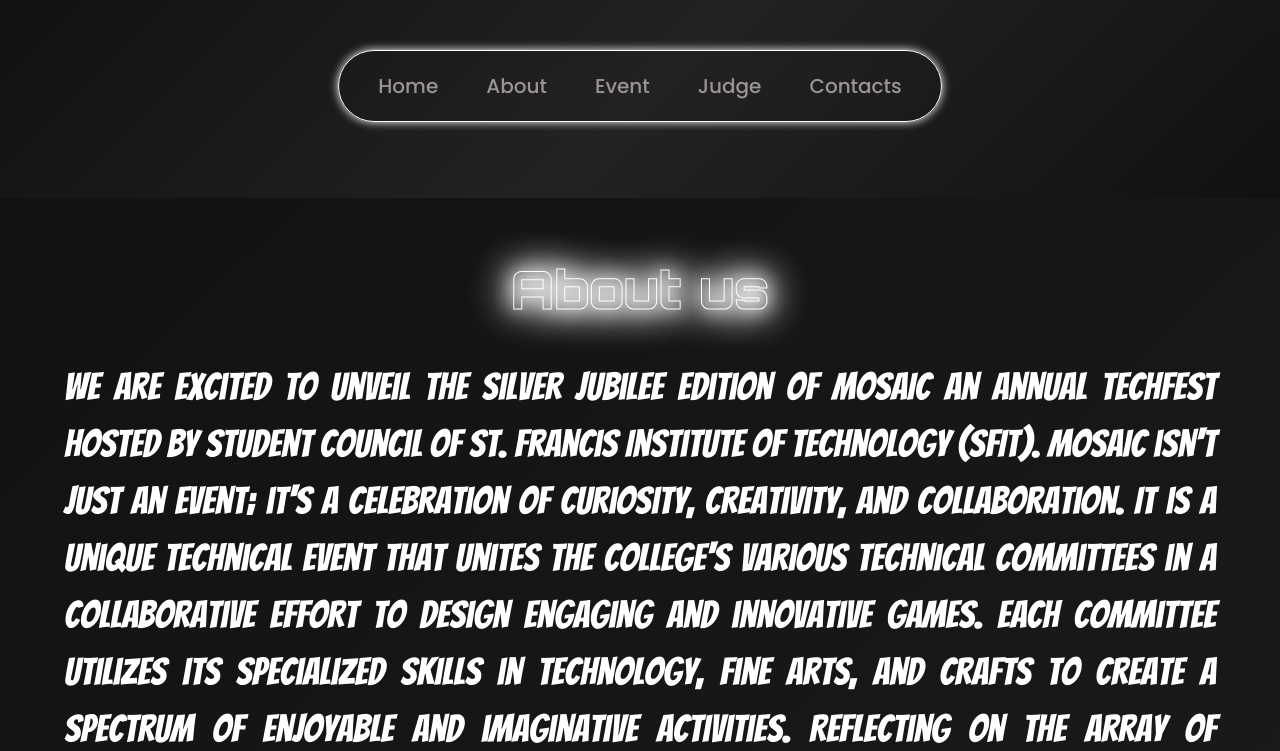
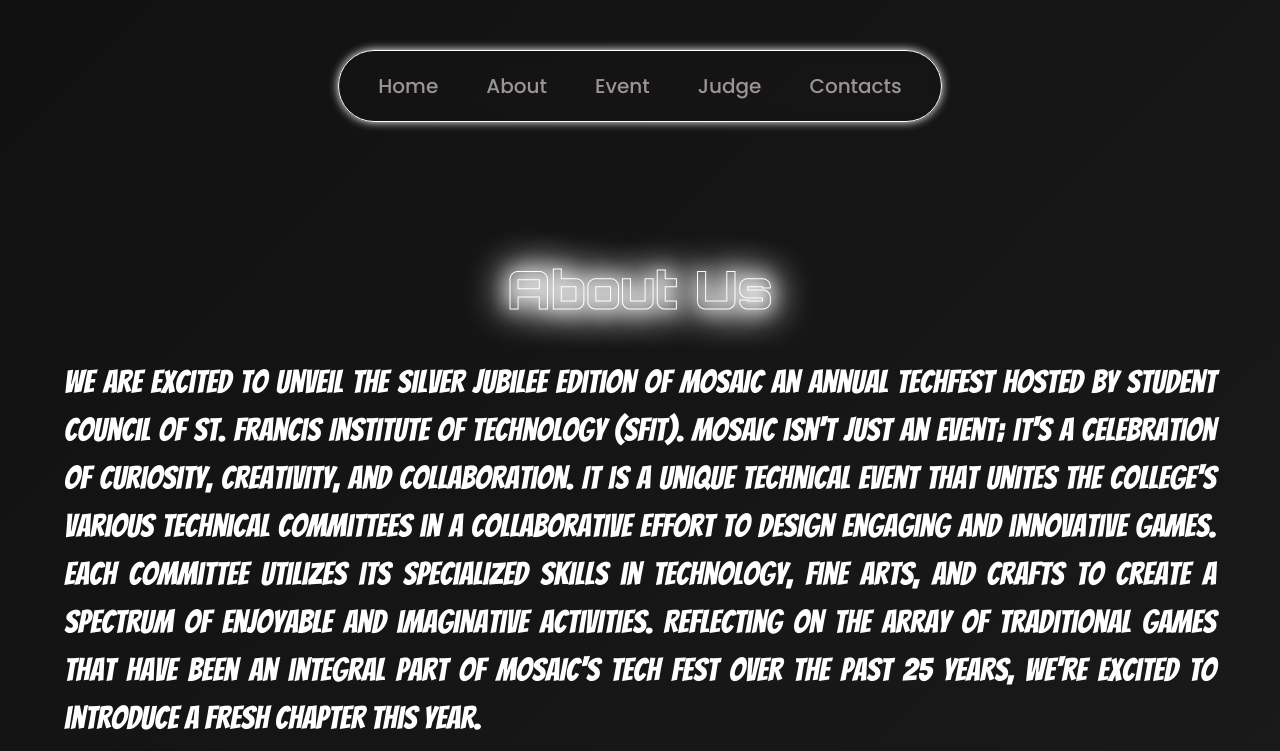
Before and after one commit to ShaneCoelho/Mosaic_Website, a React (Create React App) app: page / in a window 1280 px wide. Shown: the top 751 px of the page. Built offline with nearby package versions, Linux system fonts and the light colour scheme; a web font is replaced by a local one.

Commit message:
all done

```diff
--- a/src/App.js
+++ b/src/App.js
@@ -15,10 +15,7 @@
 const App = () => {
 
   window.onload = () => {
-    function stars(section, maxHeight, count) {
-      var i = 0;
-
-      while (i < count) {
+    function createStar(maxHeight) {
       const star = document.createElement('i');
       const x = Math.floor(Math.random() * window.innerWidth);
       const y = Math.floor(Math.random() * maxHeight);
@@ -33,22 +30,21 @@
       star.style.animationDuration = 2 + duration + 's';
       star.style.animationDelay = duration + 's';
 
-        section.appendChild(star);
-        i++;
-      }
+      return star;
     }
 
     const sections = document.querySelectorAll('section');
+    const windowHeight = window.innerHeight;
+    const documentHeight = document.documentElement.scrollHeight;
+    const maxHeight = window.innerWidth <= 768 ? 1.001 * windowHeight : Math.max(windowHeight, documentHeight);
+    const starCount = window.innerWidth <= 768 ? 15 : 150;
+
     sections.forEach((section) => {
-      let maxHeight = Math.max(window.innerHeight, document.documentElement.scrollHeight);
-      let starCount = 200;
-
-      if (window.innerWidth <= 768) {
-        maxHeight /= 1.1;
-        starCount = 20;
+      const fragment = document.createDocumentFragment();
+      for (let i = 0; i < starCount; i++) {
+        fragment.appendChild(createStar(maxHeight));
       }
-
-      stars(section, maxHeight, starCount);
+      section.appendChild(fragment);
     });
   };
 
--- a/src/pages/About/About.css
+++ b/src/pages/About/About.css
@@ -11,7 +11,15 @@
     /* background: url('../../assets/abt-bg.jpg');
     background-size: cover; */
 }
-
+  .about-section-title{
+        width: 100%;
+        margin-top: 30px;
+        font-family: 'Orbitron', sans-serif;
+          color: transparent;
+          -webkit-text-stroke-width: 1px;
+          -webkit-text-stroke-color: white;
+          text-shadow: -5px 0 40px #fff, 5px 0 40px #fff, 0 0 20px #fff;
+      }
 .about-content{
     width: 90%;
     display: flex;
@@ -22,7 +30,7 @@
     text-align: justify;
 }
 .about-txt{
-    font-size: 38px;
+    font-size: 32px;
     font-family: 'Bangers', cursive;
 }
 @media (max-width: 768px) {
@@ -34,4 +42,14 @@
     .about-txt {
         font-size: 24px;
     }
+    .about-section-title{
+        width: 100%;
+        margin-top: 30px;
+        font-family: 'Orbitron', sans-serif;
+          color: transparent;
+          -webkit-text-stroke-width: 1px;
+          -webkit-text-stroke-color: white;
+          text-shadow: -5px 0 40px #fff, 5px 0 40px #fff, 0 0 20px #fff;
+      }
+
 }
--- a/src/pages/About/About.js
+++ b/src/pages/About/About.js
@@ -5,7 +5,7 @@
   return (
     <section id = "about-section" section class="about">
        <header>
-          <h1 class="section-title">About </h1>&nbsp;&nbsp;&nbsp;&nbsp;<h1 class="section-title">us</h1>
+          <h1 class="about-section-title">About Us</h1>
         </header>
         <div class='about-content'>
           <p class='about-txt'>
--- a/src/pages/ChiefGuest/ChiefGuest.css
+++ b/src/pages/ChiefGuest/ChiefGuest.css
@@ -16,6 +16,7 @@
     flex-direction: column;
     align-items: center;
   min-height: 100vh;
+  background: rgba(20, 20, 20, 0);
 }
 .guest-container {
   font-family: 'Bangers', cursive;
--- a/src/pages/ContactUs/ContactUs.css
+++ b/src/pages/ContactUs/ContactUs.css
@@ -1,5 +1,8 @@
 @import url("https://fonts.googleapis.com/css2?family=Nunito:wght@900&family=Orbitron:wght@900&family=Poppins:wght@200;400&display=swap");
 
+#contact-section{
+  background: rgba(20, 20, 20, 0);
+}
 .earthbg {
   background-image: url("../../assets/ContactUs/bg.png");
   background-size: cover;
@@ -18,7 +21,6 @@
 
 .contact_div {
   margin-top: 4em;
-
   min-width: 300px;
   max-width: 400px;
   margin-bottom: 2em;
--- a/src/pages/Hero/Hero.css
+++ b/src/pages/Hero/Hero.css
@@ -6,6 +6,9 @@
   padding: 0;
   box-sizing: border-box;
   font-family: "Poppins", sans-serif;
+}
+#home{
+  background: rgba(20, 20, 20, 0);
 }
 .hero {
   margin: 0;
@@ -113,7 +116,6 @@
   .nav-links {
     display: none;
     position: fixed;
-    z-index: 100;
 
     top: 0;
     left: 0;
@@ -128,7 +130,9 @@
     align-items: center;
     padding-top: 80px;
   }
-
+.hero-content{
+  z-index: 100;
+}
   .nav-links.active {
     display: flex;
   }
@@ -154,7 +158,7 @@
   }
 
   .nav-links li a {
-    font-size: 22px;
+    font-size: 26px;
     padding: 10px 20px;
   }
 }
--- a/src/pages/Judges/Judges.css
+++ b/src/pages/Judges/Judges.css
@@ -5,7 +5,9 @@
     justify-content: center;
     align-items: center;
   }
-
+#judges-section{
+  background: rgba(20, 20, 20, 0);
+}
 .bodya {
     margin: 0;
     padding: 0;
@@ -38,8 +40,6 @@
     color: #ffffff;
     padding: 20px;
     margin: 40px;
-    border-radius: 8px;
-    box-shadow: 0 2px 4px rgba(0, 0, 0, 0.1);
     text-align: center;
     max-width: 300px;
     z-index: 100;
```
Lines whose indentation alone changed are shown as unchanged.
